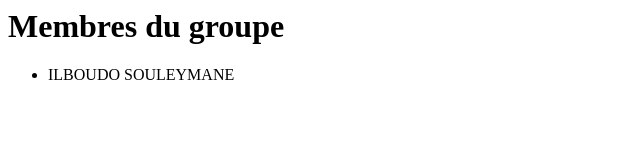
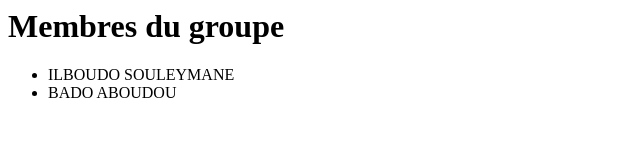
Before and after one commit to BADO44/PROJET-AQL, a plain HTML site: page index.html in a window 1280 px wide. Shown: the whole page, without its empty margins (0-640 px from the left). Drawn offline with Linux system fonts and the light colour scheme.

Commit message:
Update index.html

```diff
--- a/index.html
+++ b/index.html
@@ -1,4 +1,6 @@
 <h1>Membres du groupe</h1>
 <ul>
   <li>ILBOUDO SOULEYMANE</li>
+  <li>BADO ABOUDOU </li>
+
 </ul>
```
